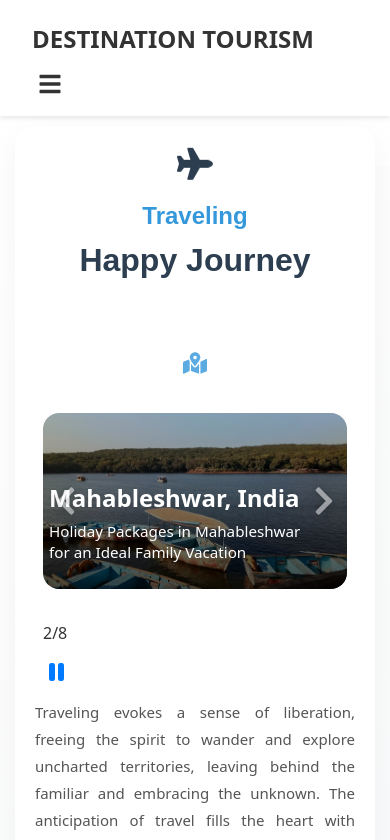
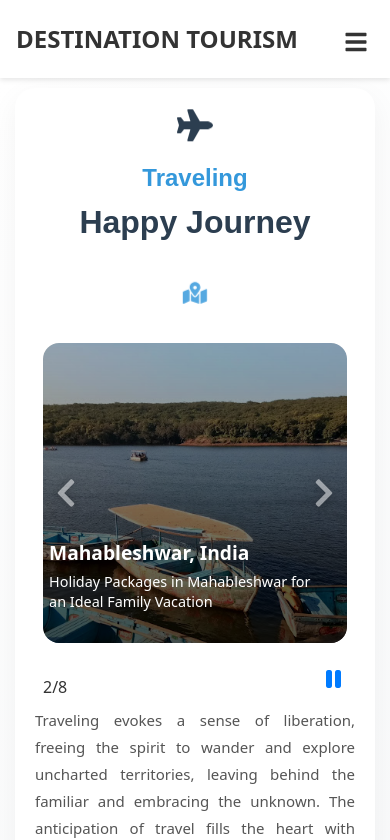
Before and after one commit to Basit787/Travel_Management_System, a React (Create React App) app in the folder frontend/: page /home in a window 390 px wide. Shown: the top 840 px of the page. Built offline with nearby package versions, Linux system fonts and the light colour scheme.

Commit message:
ui fixed

```diff
--- a/frontend/src/components/HomeCarousel/HomeCarousel.css
+++ b/frontend/src/components/HomeCarousel/HomeCarousel.css
@@ -13,20 +13,23 @@
 
 .custom-carousel .carousel-item {
   text-align: center;
+  height: 600px; /* Fixed height for consistency */
 }
 
 .image-wrapper {
   position: relative;
+  height: 100%;
+  border-radius: 1rem;
   overflow: hidden;
-  border-radius: 1rem;
-  max-height: 600px;
 }
 
 .carousel-image {
   width: 100%;
-  height: auto;
+  height: 100%;
   object-fit: cover;
+  object-position: center;
   border-radius: 1rem;
+  display: block;
 }
 
 .image-overlay {
@@ -110,7 +113,12 @@
   filter: drop-shadow(0 0 4px rgba(0, 0, 0, 0.5));
 }
 
+/* Responsive Adjustments */
 @media (max-width: 768px) {
+  .custom-carousel .carousel-item {
+    height: 400px;
+  }
+
   .caption-title {
     font-size: 1.5rem;
   }
@@ -127,10 +135,18 @@
   .carousel-container {
     padding: 0.5rem;
   }
+}
 
-  .carousel-controls {
-    flex-direction: column;
-    align-items: flex-start;
-    gap: 0.5rem;
+@media (max-width: 480px) {
+  .custom-carousel .carousel-item {
+    height: 300px;
+  }
+
+  .caption-title {
+    font-size: 1.2rem;
+  }
+
+  .caption-content {
+    font-size: 0.9rem;
   }
 }
--- a/frontend/src/components/Navbar/Navbar.css
+++ b/frontend/src/components/Navbar/Navbar.css
@@ -1,10 +1,5 @@
-/* Fixed header and spacing */
-body {
-  padding-top: 70px; /* Match navbar height */
-}
-
 .header {
-  position: fixed;
+  position: sticky;
   top: 0;
   left: 0;
   width: 100%;
@@ -17,7 +12,7 @@ body {
   display: flex;
   justify-content: space-between;
   align-items: center;
-  padding: 1rem 2rem;
+  padding: 1rem;
   max-width: 1200px;
   margin: 0 auto;
 }
@@ -73,11 +68,6 @@ body {
 .nav-link.active {
   color: #007bff;
   font-weight: 600;
-}
-
-.auth-section {
-  display: flex;
-  align-items: center;
 }
 
 .auth-buttons {
@@ -183,10 +173,15 @@ body {
     display: none;
   }
 
-  .auth-section,
-  .auth-buttons,
+  .auth-section {
+    width: 100%;
+  }
+
   .user-dropdown {
     width: 100%;
+    display: flex;
+    flex-direction: column;
+    justify-content: space-between;
   }
 
   .auth-buttons {
--- a/frontend/src/components/Navbar/Navbar.jsx
+++ b/frontend/src/components/Navbar/Navbar.jsx
@@ -1,9 +1,10 @@
-import React, { useCallback, useEffect } from "react";
+import React, { useEffect } from "react";
 import { FaBars, FaTimes, FaUser } from "react-icons/fa";
 import useAuth from "../../context/auth-provider/use-auth";
 import { getUser } from "../../helpers/user.helper";
 import useIsMobile from "../../hooks/useIsMobile";
 import "./Navbar.css";
+import { scrollToTop } from "../../helpers/utils";
 
 const Navbar = () => {
   const user = getUser();
@@ -11,7 +12,6 @@ const Navbar = () => {
   const { logout } = useAuth();
 
   useEffect(() => {
-    // Prevent scrolling when menu is open on mobile
     document.body.style.overflow = menuOpen && isMobile ? "hidden" : "";
   }, [menuOpen, isMobile]);
 
--- a/frontend/src/helpers/utils.js
+++ b/frontend/src/helpers/utils.js
@@ -1,3 +1,7 @@
 export const getDescription = (description) => {
   return description.slice(0, 200) + "...";
 };
+
+export const scrollToTop = () => {
+  window.scrollTo({ top: true, behavior: "smooth" });
+};
--- a/frontend/src/screens/App.jsx
+++ b/frontend/src/screens/App.jsx
@@ -10,9 +10,7 @@ function App() {
     <React.Fragment>
       <IndexProviders>
         <Navbar />
-        <main style={{ marginTop: "6rem" }}>
-          <AppRoutes />
-        </main>
+        <AppRoutes />
         <Footer />
         <Toast />
       </IndexProviders>
--- a/frontend/src/screens/Home/Home.css
+++ b/frontend/src/screens/Home/Home.css
@@ -3,7 +3,6 @@
 }
 
 .content-section {
-  padding: 60px 20px;
   background: linear-gradient(135deg, #ffffff 0%, #f8f9fa 100%);
 }
 
@@ -12,12 +11,10 @@
   background: white;
   border-radius: 20px;
   box-shadow: 0 10px 30px rgba(0, 0, 0, 0.05);
-  animation: slideUp 0.8s ease-out forwards;
 }
 
 .content-header {
   text-align: center;
-  margin-bottom: 40px;
 }
 
 .header-icon {
@@ -82,17 +79,6 @@
 .decoration-line {
   height: 100%;
   background: linear-gradient(90deg, transparent, #3498db, transparent);
-}
-
-@keyframes slideUp {
-  from {
-    opacity: 0;
-    transform: translateY(0);
-  }
-  to {
-    opacity: 1;
-    transform: translateY(-80px);
-  }
 }
 
 @keyframes float {
--- a/frontend/src/screens/Place/Place.css
+++ b/frontend/src/screens/Place/Place.css
@@ -100,6 +100,7 @@
 
 .search-group {
   position: relative;
+  width: 100%;
 }
 
 .search-group input,
```
